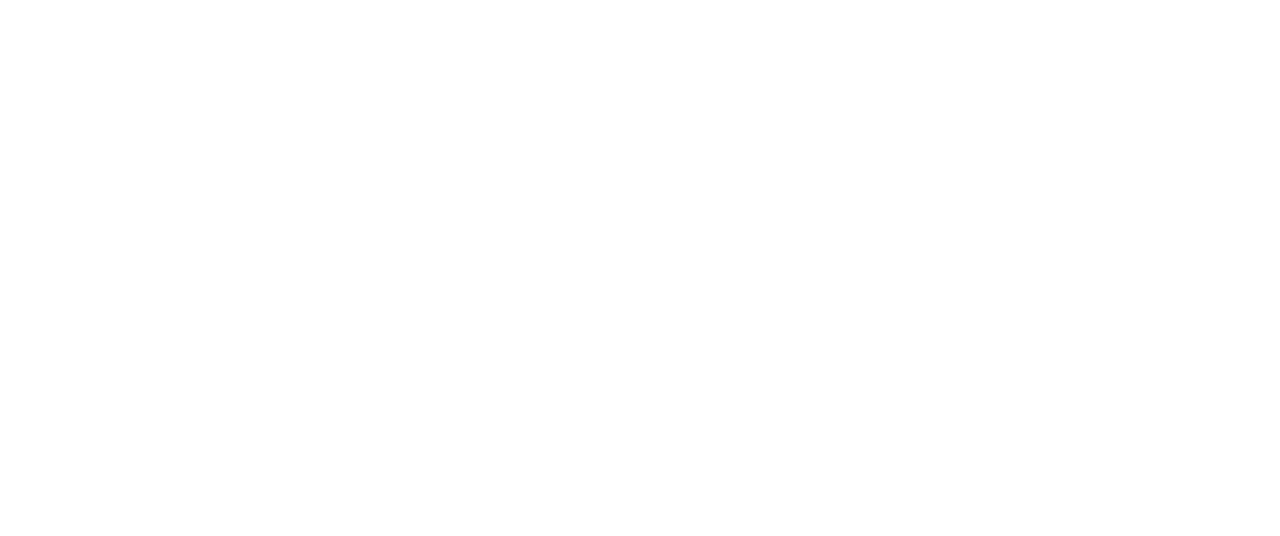
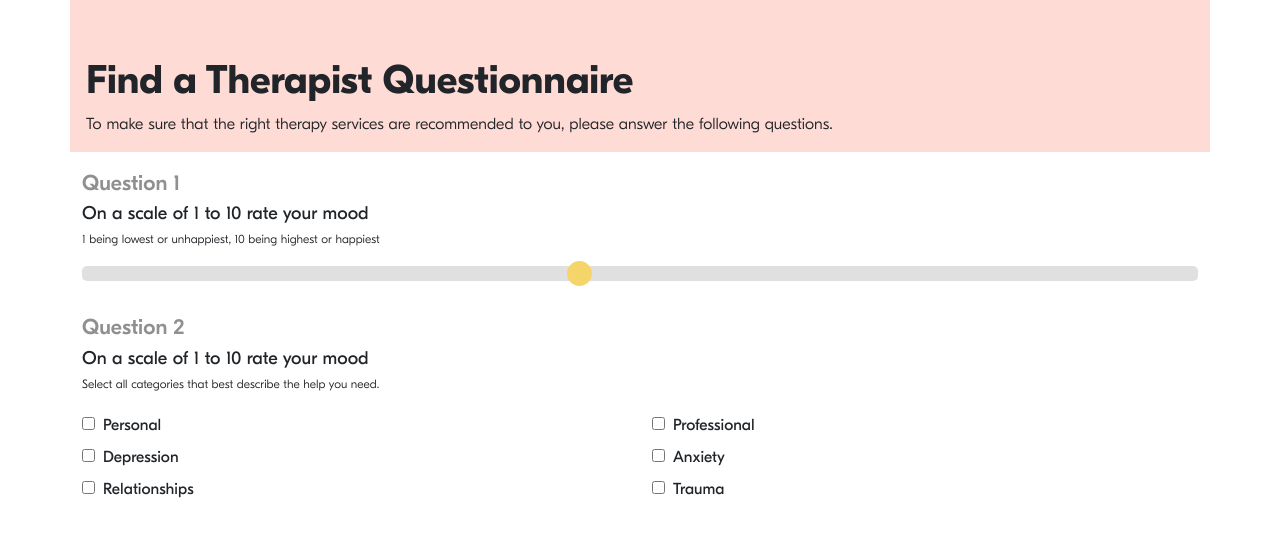
Before and after one commit to saivnm5/ld-hacks-mental-health, a React (Create React App) app: page /find-a-therapist in a window 1280 px wide. Before the commit this address had no page. Shown: the top 536 px of the page. Built offline with nearby package versions, Linux system fonts and the light colour scheme.

Commit message:
update routing

```diff
--- a/src/App.css
+++ b/src/App.css
@@ -455,3 +455,37 @@
 .checkbox {
   margin-right: .5em;
 }
+
+.slidecontainer {
+  margin-bottom: 1.5em;
+}
+
+.slider {
+  -webkit-appearance: none;
+  width: 100%;
+  height: 15px;
+  border-radius: 5px;
+  background: #d3d3d3;
+  outline: none;
+  opacity: 0.7;
+  -webkit-transition: .2s;
+  transition: opacity .2s;
+}
+
+.slider::-webkit-slider-thumb {
+  -webkit-appearance: none;
+  appearance: none;
+  width: 25px;
+  height: 25px;
+  border-radius: 50%;
+  background: #F2C42C;
+  cursor: pointer;
+}
+
+.slider::-moz-range-thumb {
+  width: 25px;
+  height: 25px;
+  border-radius: 50%;
+  background: #F2C42C;
+  cursor: pointer;
+}
--- a/src/App.js
+++ b/src/App.js
@@ -2,9 +2,8 @@
 import './App.css';
 import { Routes, Route } from "react-router-dom";
 import Container from 'react-bootstrap/Container';
-import HelpLater from './HelpLater.jsx';
 import HelpLanding from './HelpLanding.jsx';
-import Emergencyhelp from './EmergencyHelp.jsx';
+import HelpNowLanding from './HelpNowLanding.jsx';
 import HelpLaterLanding from './HelpLaterLanding.jsx';
 import FindATherapist from './FindATherapist.jsx';
 import LCLEnterpriseHelp from './LCLEnterpriseHelp.jsx';
@@ -15,10 +14,9 @@
   <Container className='full-height'>
     <Routes>
       <Route path="/" element={HelpLanding()} />
-      <Route path="help-now" element={Emergencyhelp()} />
-      <Route path="help-later" element={HelpLater()} />
-      <Route path="help-later-landing" element={HelpLaterLanding()} />
-      <Route path="find-therapist" element={FindATherapist()} />
+      <Route path="help-now" element={HelpNowLanding()} />
+      <Route path="help-later" element={HelpLaterLanding()} />
+      <Route path="find-a-therapist" element={FindATherapist()} />
       <Route path="enterprise-help" element={LCLEnterpriseHelp()} />
       <Route path="fitness-lifestyle" element={FitnessLifestyle()} />
       <Route path="access-hr-help" element={AccessHRHelp()} />
--- a/src/FindATherapist.jsx
+++ b/src/FindATherapist.jsx
@@ -1,4 +1,5 @@
 import React, {Fragment} from 'react';
+import { Link } from "react-router-dom";
 import Row from 'react-bootstrap/Row';
 import Col from 'react-bootstrap/Col';
 import {Form} from 'react-bootstrap';
@@ -18,6 +19,13 @@
           <p className='form-description'>On a scale of 1 to 10 rate your mood</p>
           <p className='form-subtext'>1 being lowest or unhappiest, 10 being highest or happiest</p>
         </Form>
+      </Col>
+    </Row>
+    <Row>
+      <Col xs={12}>
+        <div class="slidecontainer">
+          <input type="range" min="1" max="10" value="5" className="slider" id="myRange" />
+        </div>
       </Col>
     </Row>
     <Row>
@@ -44,6 +52,11 @@
       <Col xs={6}><label><input className='checkbox' type="checkbox" name="checkbox" />Relationships </label></Col>
       <Col xs={6}><label><input className='checkbox' type="checkbox" name="checkbox" />Trauma</label></Col>
     </Row>
+    <Row>
+      <Col>
+        <Link to='/'></Link>
+      </Col>
+    </Row>
   </Fragment>
   );
 
--- a/src/FindTherapist.jsx
+++ b/src/FindTherapist.jsx
@@ -7,7 +7,7 @@
 const FindTherapist = () => (
   <Row >
     <Col xs={12}>
-      <Link className='' to='/find-therapist'>
+      <Link className='' to='/find-a-therapist'>
         <div className='cta-container peach'>
           <div>
             <p className='cta'>Find a therapist </p>
--- a/src/HelpLater.jsx
+++ b/src/HelpLater.jsx
@@ -7,7 +7,7 @@
 const HelpLater = () => (
   <Row >
     <Col xs={12}>
-      <Link className='' to='/help-later-landing'>
+      <Link className='' to='/help-later'>
         <div className='cta-container light-yellow'>
           <div>
             <p className='cta'>Non-urgent help</p>
--- a/src/EmergencyHelp.jsx
+++ b/src/HelpNowLanding.jsx
@@ -6,7 +6,7 @@
 import MentalHealth from "./MentalHealth.png";
 import TalkToImg from "./TalkTo.png";
 
-const Emergencyhelp = () => (
+const HelpNowLanding = () => (
   <Row className='full-height'>
     <Col xs={12} className='vertical-center'>
       <h1 className="title">Emergency help</h1>
@@ -50,4 +50,4 @@
 
 
 
-export default Emergencyhelp;
+export default HelpNowLanding;
```
